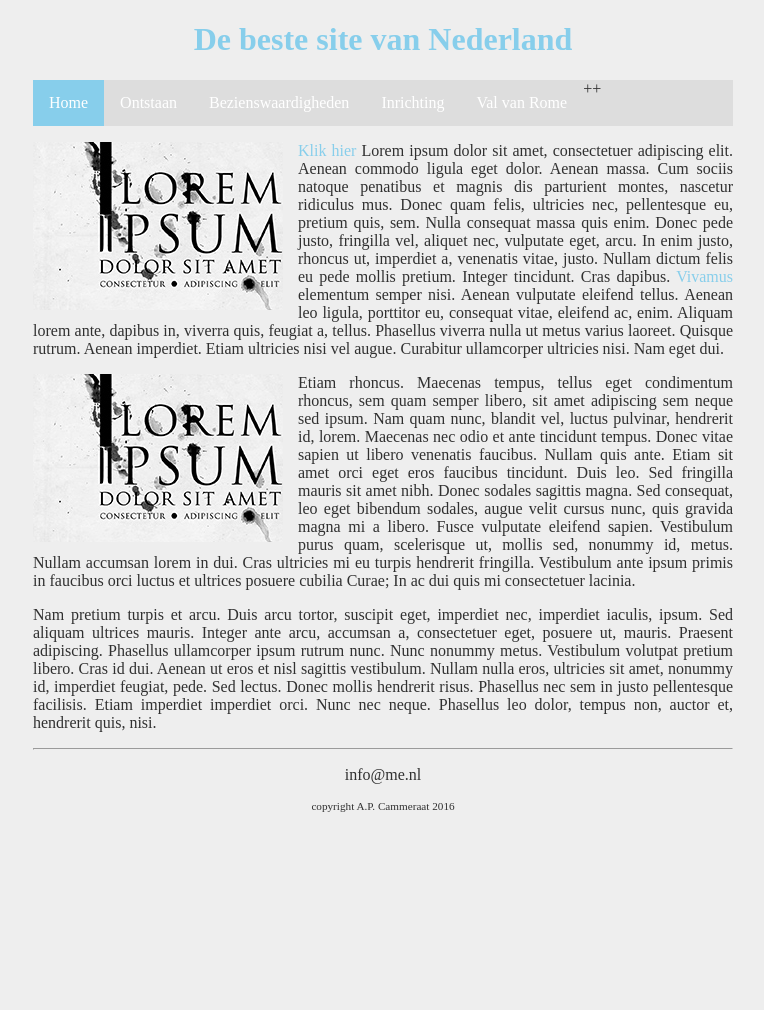
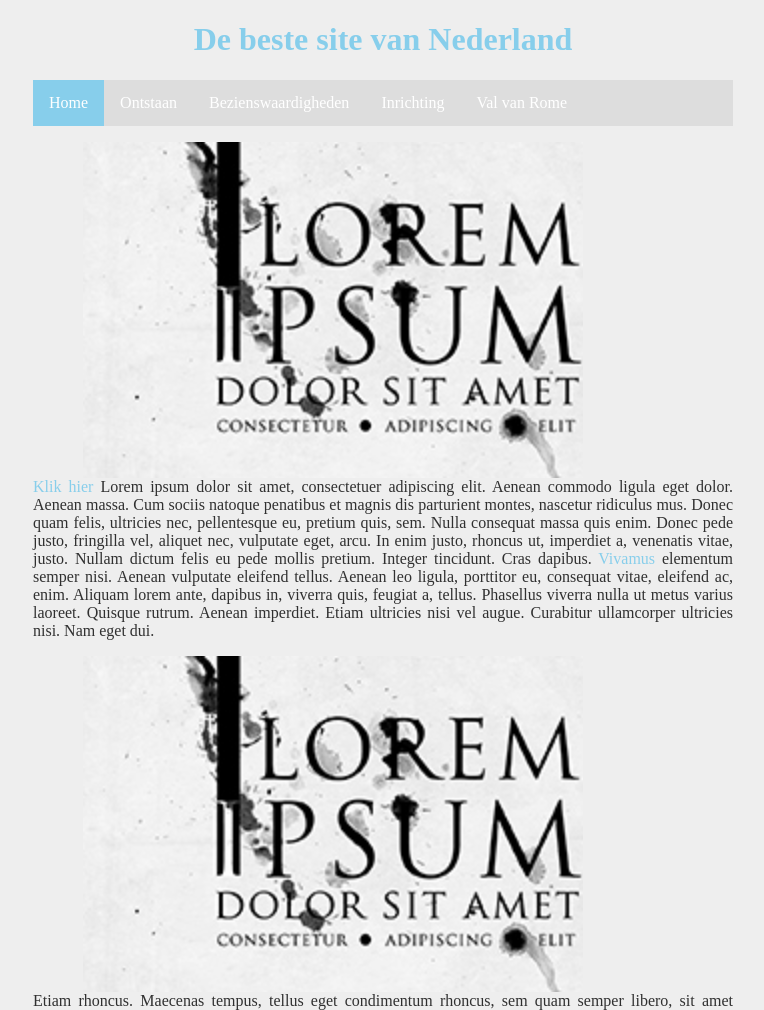
Before and after one commit to emmaus-4v/website-Ronaldo561, a plain HTML site: page hoofdpagina.html in a window 1280 px wide. Shown: the top 1010 px of the page, without its empty margins (257-1021 px from the left). Before the commit the page ends 833 px from the top, so only its background shows below. Drawn offline with Linux system fonts and the light colour scheme.

Commit message:
website
Signed-off-by: Ronaldo561 <112427@emmauscollege.nl>

```diff
--- a/hoofdpagina.html
+++ b/hoofdpagina.html
@@ -18,15 +18,15 @@
                     <li><a class="active" href="hoofdpagina.html">Home</a></li>
                     <li><a href="rome-begin.html">Ontstaan</a></li>
                     <li><a href="rome-bezichtigingen.html">Bezienswaardigheden</a></li>
-                    <li><a href="rome-inrichting.html">Inrichting</a></li>++
+                    <li><a href="rome-inrichting.html">Inrichting</a></li>
                     <li><a href="val-van-rome.html">Val van Rome</a></li>
                 </ul>
             </nav>
 
             <article>
-                <p><img class="zweefLinks" src="afbeeldingen/loremipsum.jpg">
+                <p><img class="zweefLinks" src="afbeeldingen/loremipsum.jpg" width="500px">
                 <a href="http://nu.nl">Klik hier</a> Lorem ipsum dolor sit amet, consectetuer adipiscing elit. Aenean commodo ligula eget dolor. Aenean massa. Cum sociis natoque penatibus et magnis dis parturient montes, nascetur ridiculus mus. Donec quam felis, ultricies nec, pellentesque eu, pretium quis, sem. Nulla consequat massa quis enim. Donec pede justo, fringilla vel, aliquet nec, vulputate eget, arcu. In enim justo, rhoncus ut, imperdiet a, venenatis vitae, justo. Nullam dictum felis eu pede mollis pretium. Integer tincidunt. Cras dapibus. <a href="http://www.encyclo.nl/begrip/dum%20vivimus%20vivamus">Vivamus</a> elementum semper nisi. Aenean vulputate eleifend tellus. Aenean leo ligula, porttitor eu, consequat vitae, eleifend ac, enim. Aliquam lorem ante, dapibus in, viverra quis, feugiat a, tellus. Phasellus viverra nulla ut metus varius laoreet. Quisque rutrum. Aenean imperdiet. Etiam ultricies nisi vel augue. Curabitur ullamcorper ultricies nisi. Nam eget dui.</p>
-                <p><img class="zweefLinks" src="afbeeldingen/loremipsum.jpg">Etiam rhoncus. Maecenas tempus, tellus eget condimentum rhoncus, sem quam semper libero, sit amet adipiscing sem neque sed ipsum. Nam quam nunc, blandit vel, luctus pulvinar, hendrerit id, lorem. Maecenas nec odio et ante tincidunt tempus. Donec vitae sapien ut libero venenatis faucibus. Nullam quis ante. Etiam sit amet orci eget eros faucibus tincidunt. Duis leo. Sed fringilla mauris sit amet nibh. Donec sodales sagittis magna. Sed consequat, leo eget bibendum sodales, augue velit cursus nunc, quis gravida magna mi a libero. Fusce vulputate eleifend sapien. Vestibulum purus quam, scelerisque ut, mollis sed, nonummy id, metus. Nullam accumsan lorem in dui. Cras ultricies mi eu turpis hendrerit fringilla. Vestibulum ante ipsum primis in faucibus orci luctus et ultrices posuere cubilia Curae; In ac dui quis mi consectetuer lacinia.</p>
+                <p><img class="zweefLinks" src="afbeeldingen/loremipsum.jpg" width="500px">Etiam rhoncus. Maecenas tempus, tellus eget condimentum rhoncus, sem quam semper libero, sit amet adipiscing sem neque sed ipsum. Nam quam nunc, blandit vel, luctus pulvinar, hendrerit id, lorem. Maecenas nec odio et ante tincidunt tempus. Donec vitae sapien ut libero venenatis faucibus. Nullam quis ante. Etiam sit amet orci eget eros faucibus tincidunt. Duis leo. Sed fringilla mauris sit amet nibh. Donec sodales sagittis magna. Sed consequat, leo eget bibendum sodales, augue velit cursus nunc, quis gravida magna mi a libero. Fusce vulputate eleifend sapien. Vestibulum purus quam, scelerisque ut, mollis sed, nonummy id, metus. Nullam accumsan lorem in dui. Cras ultricies mi eu turpis hendrerit fringilla. Vestibulum ante ipsum primis in faucibus orci luctus et ultrices posuere cubilia Curae; In ac dui quis mi consectetuer lacinia.</p>
                 <p>Nam pretium turpis et arcu. Duis arcu tortor, suscipit eget, imperdiet nec, imperdiet iaculis, ipsum. Sed aliquam ultrices mauris. Integer ante arcu, accumsan a, consectetuer eget, posuere ut, mauris. Praesent adipiscing. Phasellus ullamcorper ipsum rutrum nunc. Nunc nonummy metus. Vestibulum volutpat pretium libero. Cras id dui. Aenean ut eros et nisl sagittis vestibulum. Nullam nulla eros, ultricies sit amet, nonummy id, imperdiet feugiat, pede. Sed lectus. Donec mollis hendrerit risus. Phasellus nec sem in justo pellentesque facilisis. Etiam imperdiet imperdiet orci. Nunc nec neque. Phasellus leo dolor, tempus non, auctor et, hendrerit quis, nisi.</p>
             </article>
 
--- a/style.css
+++ b/style.css
@@ -37,8 +37,9 @@ footer {
 /* specifieke stijlen */
 
 img.zweefLinks {
-    float: left;
-    margin-right: 15px;
+    float: right;
+    margin-right: 150px;
+    margin-left: 150px;
 }
 
 .smalltext {
```
Also changed, not shown: rome-begin.html (+5 -0 lines), rome-bezichtigingen.html (+4 -1 lines).
